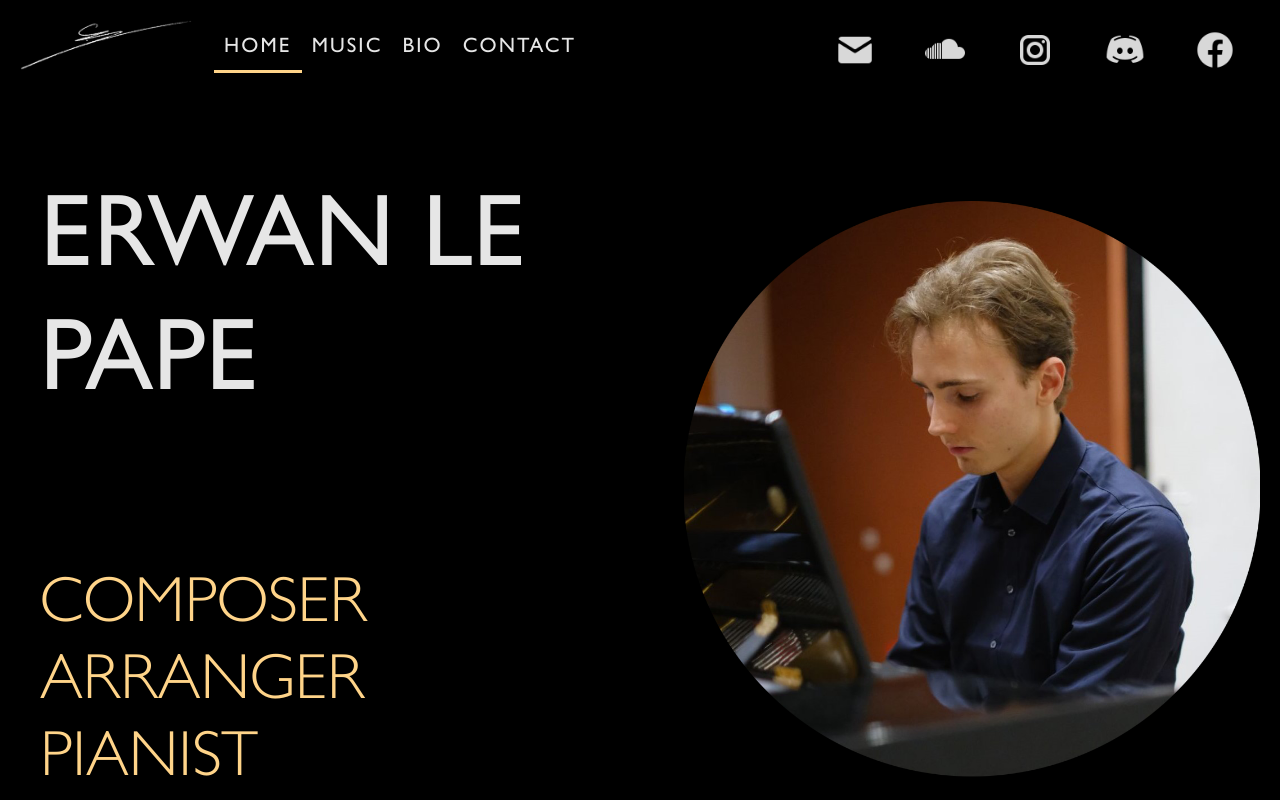
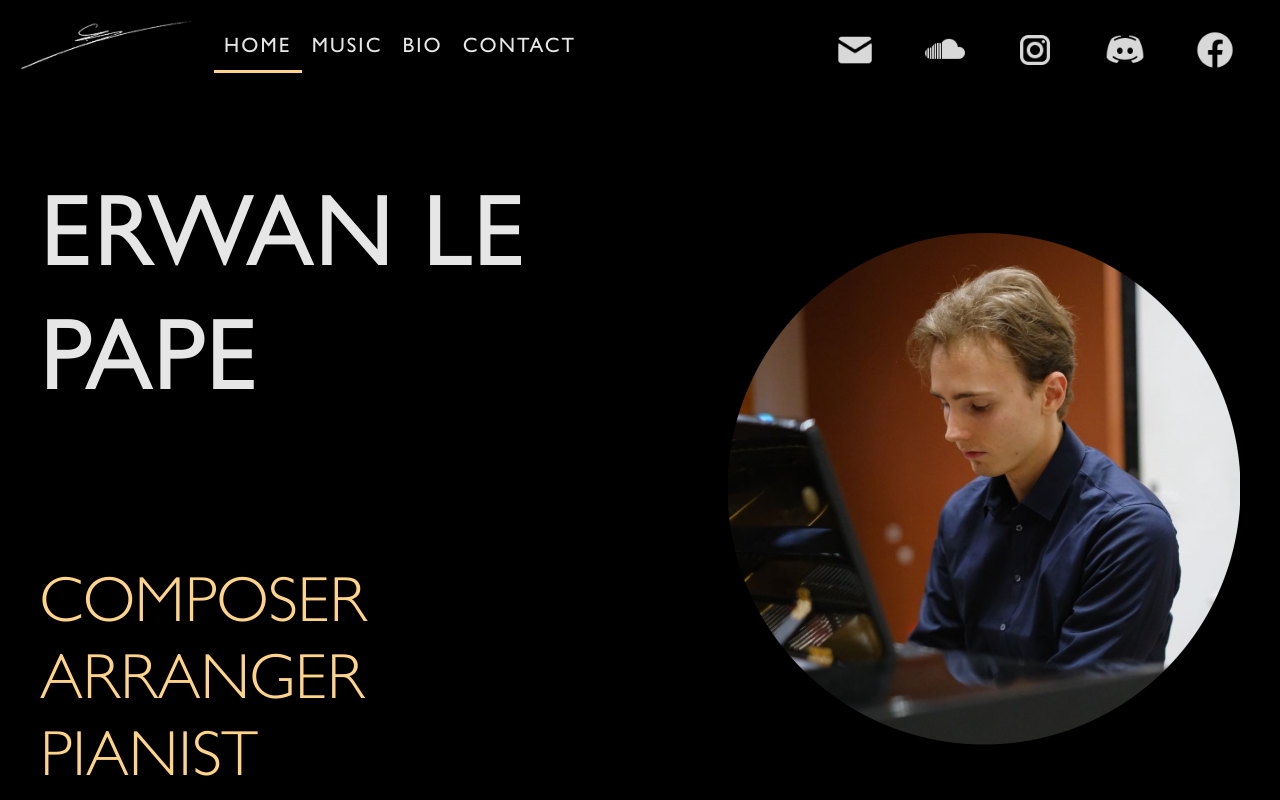
Before and after one commit to ahmnot/erwan-lp, a SvelteKit app: page / in a window 1280 px wide. Shown: the top 800 px of the page. Built offline with nearby package versions, Linux system fonts and the light colour scheme; a web font is replaced by a local one.

Commit message:
responsiveness adjusments

```diff
--- a/src/routes/+page.svelte
+++ b/src/routes/+page.svelte
@@ -35,7 +35,7 @@
 <svelte:window bind:innerWidth bind:innerHeight />
 
 <section id="home">
-	<div class="presentation">
+	<div class="presentation-grid">
 		<div class="titres">
 			<h1 id="main-title">ERWAN LE PAPE</h1>
 			<div class="signature-grid">
@@ -141,9 +141,15 @@
 </section>
 
 <style>
+	.presentation-grid {
+		display: grid;
+		grid-template-columns: 1fr 1fr;
+		grid-template-rows: 1fr auto;
+	}
+
 	.home-profile-picture {
-		margin: 20px;
-		width: 90%;
+		margin: 40px;
+		width: 80%;
 		align-self: center;
 		justify-self: end;
 		object-fit: contain;
@@ -274,6 +280,8 @@
 		}
 	}
 
+
+
 	.signature-grid {
 		display: grid;
 		grid-template-columns: auto auto;
@@ -308,7 +316,10 @@
 	}
 
 	/* This has to do with the top right header icons when in columns*/
-	@media (min-width: 831px) {
+	@media (max-width: 910px) {
+		.home-profile-picture {
+			display:none;
+		}
 	}
 
 	h1 {
@@ -317,12 +328,6 @@
 
 	.titres {
 		width: 100%;
-	}
-
-	.presentation {
-		display: grid;
-		grid-template-columns: 1fr 1fr;
-		grid-template-rows: 1fr auto;
 	}
 
 	.media-grid {
```
